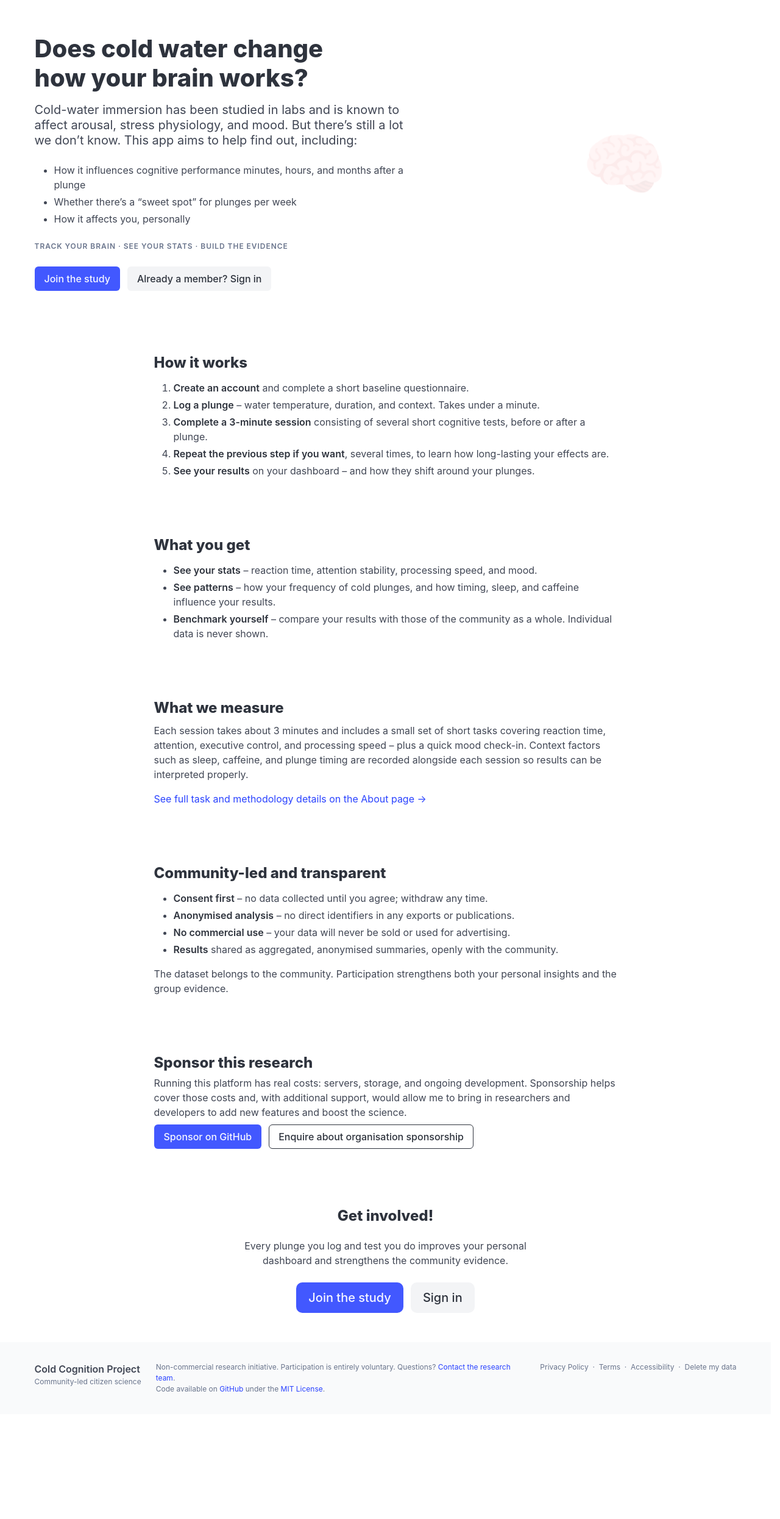
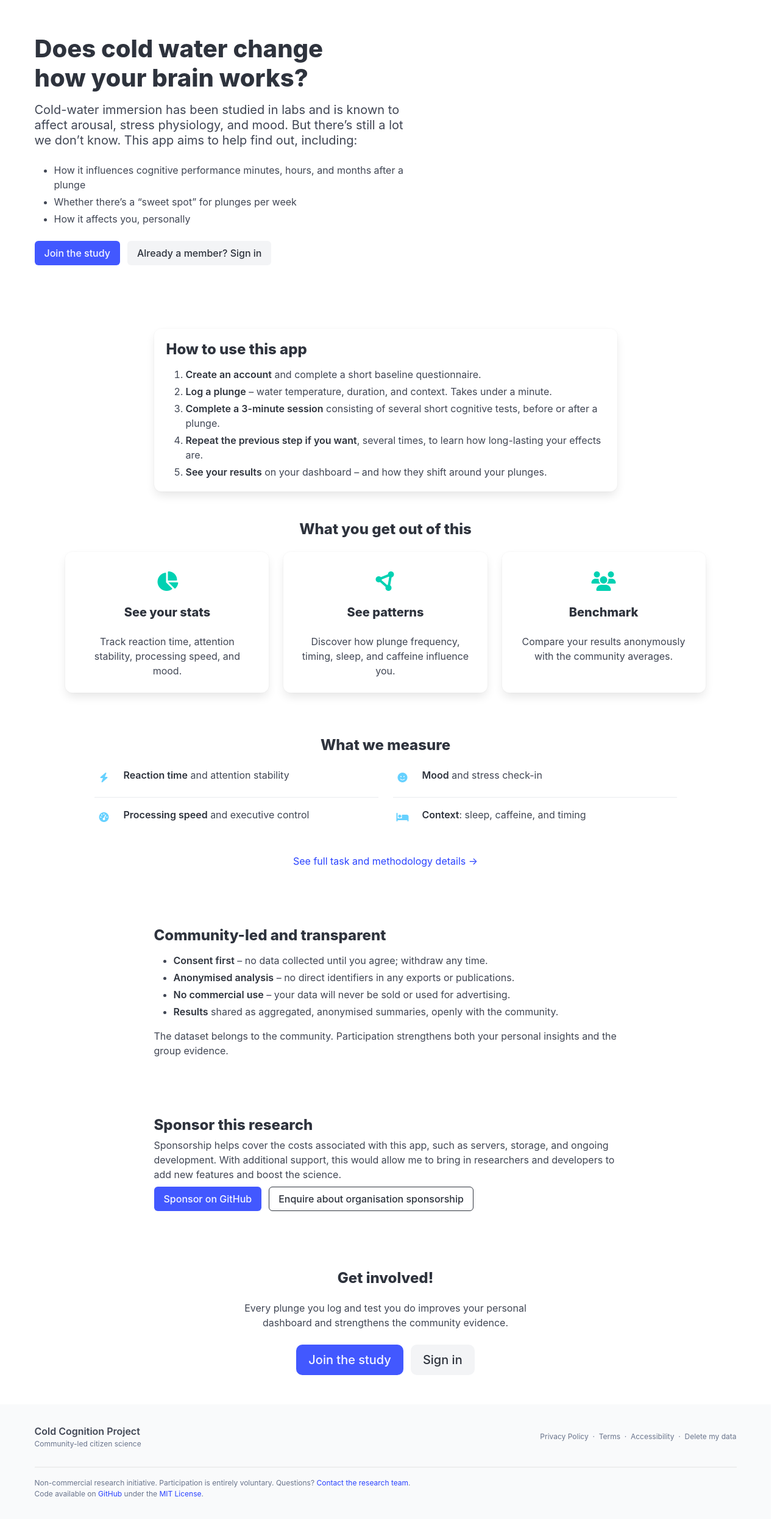
Before and after one commit to andytwoods/iceplunge, a Django app: page / in a window 1280 px wide. Shown: the part 52-2543 px from the top of the page at 61% size. Before the commit the page ends 2334 px from the top, so only its background shows below. Run offline with Django 5.2, Linux system fonts and the light colour scheme; data that the repository does not hold is empty; parts of the project's set-up code (start-up, migrations or seed data) failed here and were passed over.

Commit message:
Refactor homepage content and layout for improved clarity and engagement
- Simplify and restructure sections for better readability.
- Redesign "How it works," "What you get," and "What we measure" sections with cards and media elements.
- Enhance "Join CTA" with consistent alignment and improved button styling.
- Adjust sponsorship details and footer layout for a cleaner appearance.

```diff
--- a/iceplunge/templates/pages/home.html
+++ b/iceplunge/templates/pages/home.html
@@ -9,7 +9,7 @@
   <section class="section" style="padding-top:3.5rem; padding-bottom:3.5rem;">
     <div class="container">
       <div class="columns is-vcentered">
-        <div class="column is-7">
+        <div class="column">
 
           <h1 class="title is-2 mb-4" style="line-height:1.2;">
             Does cold water change<br>how your brain works?
@@ -27,9 +27,6 @@
             </ul>
           </div>
 
-        <p class="is-size-7 has-text-grey has-text-weight-semibold mb-2 is-uppercase" style="letter-spacing:.08em;">
-            Track your brain &middot; see your stats &middot; build the evidence
-          </p>
           {% if not request.user.is_authenticated %}
             <div class="buttons mt-5">
               {% if ACCOUNT_ALLOW_REGISTRATION %}
@@ -47,21 +44,17 @@
             </a>
           {% endif %}
         </div>
-        <div class="column is-4 is-offset-1 is-hidden-mobile" aria-hidden="true"
-             style="font-size:7rem; line-height:1; user-select:none; text-align:center; opacity:.12;">
-          🧠
-        </div>
       </div>
     </div>
   </section>
 
-
   {# ── 2. HOW IT WORKS ──────────────────────────────────────────────────────── #}
-  <section class="section has-background-scheme-main-bis">
+  <section class="section">
     <div class="container">
       <div class="columns">
         <div class="column is-8 is-offset-2">
-          <h2 class="title is-4 mb-4">How it works</h2>
+          <div class="box">
+            <h2 class="title is-4 mb-4">How to use this app</h2>
             <div class="content">
               <ol>
                 <li><strong>Create an account</strong> and complete a short baseline questionnaire.</li>
@@ -74,30 +67,47 @@
           </div>
         </div>
       </div>
+    </div>
   </section>
 
-
-  {# ── 3. WHAT YOU GET ──────────────────────────────────────────────────────── #}
-  <section class="section">
-    <div class="container">
+  <!-- ... existing code ... -->
+      <div class="columns is-centered">
+        <div class="column is-10">
+          <h2 class="title is-4 mb-5 has-text-centered">What you get out of this</h2>
           <div class="columns">
-        <div class="column is-8 is-offset-2">
-          <h2 class="title is-4 mb-4">What you get</h2>
-          <div class="content">
-            <ul>
-              <li>
-                <strong>See your stats</strong> – reaction time,
-                attention stability, processing speed, and mood.
-              </li>
-              <li>
-                <strong>See patterns</strong> – how your frequency of cold plunges,
-                and how timing, sleep, and caffeine influence your results.
-              </li>
-              <li>
-                <strong>Benchmark yourself</strong> – compare your results with those of the
-                community as a whole. Individual data is never shown.
-              </li>
-            </ul>
+            <div class="column is-4">
+              <div class="card has-background-scheme-main-bis" style="height:100%;">
+                <div class="card-content has-text-centered">
+                  <div class="icon is-large has-text-primary mb-4">
+                    <i class="fas fa-2x fa-chart-pie"></i>
+                  </div>
+                  <h3 class="title is-5">See your stats</h3>
+                  <p>Track reaction time, attention stability, processing speed, and mood.</p>
+                </div>
+              </div>
+            </div>
+            <div class="column is-4">
+              <div class="card has-background-scheme-main-bis" style="height:100%;">
+                <div class="card-content has-text-centered">
+                  <div class="icon is-large has-text-primary mb-4">
+                    <i class="fas fa-2x fa-circle-nodes"></i>
+                  </div>
+                  <h3 class="title is-5">See patterns</h3>
+                  <p>Discover how plunge frequency, timing, sleep, and caffeine influence you.</p>
+                </div>
+              </div>
+            </div>
+            <div class="column is-4">
+              <div class="card has-background-scheme-main-bis" style="height:100%;">
+                <div class="card-content has-text-centered">
+                  <div class="icon is-large has-text-primary mb-4">
+                    <i class="fas fa-2x fa-users"></i>
+                  </div>
+                  <h3 class="title is-5">Benchmark</h3>
+                  <p>Compare your results anonymously with the community averages.</p>
+                </div>
+              </div>
+            </div>
           </div>
         </div>
       </div>
@@ -108,19 +118,58 @@
   {# ── 3. WHAT WE MEASURE ───────────────────────────────────────────────────── #}
   <section class="section has-background-scheme-main-bis">
     <div class="container">
-      <div class="columns">
-        <div class="column is-8 is-offset-2">
-          <h2 class="title is-4 mb-3">What we measure</h2>
-          <div class="content">
+      <div class="columns is-centered">
+        <div class="column is-10">
+          <h2 class="title is-4 mb-5 has-text-centered">What we measure</h2>
+          <div class="columns is-multiline">
+            <div class="column is-6">
+              <div class="media mb-4">
+                <div class="media-left">
+                  <span class="icon is-medium has-text-info">
+                    <i class="fas fa-bolt"></i>
+                  </span>
+                </div>
+                <div class="media-content">
+                  <p><strong>Reaction time</strong> and attention stability</p>
+                </div>
+              </div>
+              <div class="media mb-4">
+                <div class="media-left">
+                  <span class="icon is-medium has-text-info">
+                    <i class="fas fa-tachometer-alt"></i>
+                  </span>
+                </div>
+                <div class="media-content">
+                  <p><strong>Processing speed</strong> and executive control</p>
+                </div>
+              </div>
+            </div>
+            <div class="column is-6">
+              <div class="media mb-4">
+                <div class="media-left">
+                  <span class="icon is-medium has-text-info">
+                    <i class="fas fa-smile"></i>
+                  </span>
+                </div>
+                <div class="media-content">
+                  <p><strong>Mood</strong> and stress check-in</p>
+                </div>
+              </div>
+              <div class="media mb-4">
+                <div class="media-left">
+                  <span class="icon is-medium has-text-info">
+                    <i class="fas fa-bed"></i>
+                  </span>
+                </div>
+                <div class="media-content">
+                  <p><strong>Context</strong>: sleep, caffeine, and timing</p>
+                </div>
+              </div>
+            </div>
+          </div>
+          <div class="has-text-centered mt-4">
             <p>
-              Each session takes about 3 minutes and includes a small set
-              of short tasks covering reaction time, attention, executive control, and
-              processing speed – plus a quick mood check-in. Context factors such as sleep,
-              caffeine, and plunge timing are recorded alongside each session so results
-              can be interpreted properly.
-            </p>
-            <p>
-              <a href="{% url 'about' %}">See full task and methodology details on the About page &rarr;</a>
+              <a href="{% url 'about' %}" class="is-link">See full task and methodology details &rarr;</a>
             </p>
           </div>
         </div>
@@ -161,9 +210,10 @@
 
           <h2 class="title is-4 mb-2">Sponsor this research</h2>
           <p class="mb-2">
-            Running this platform has real costs: servers, storage, and ongoing development.
-            Sponsorship helps cover those costs and, with additional support, would allow me to
-            bring in researchers and developers to add new features and boost the science.
+            Sponsorship helps cover the costs associated with this app, such as servers, storage, and ongoing
+            development.
+            With additional support, this would allow me to bring in researchers and developers to add new features
+            and boost the science.
           </p>
 
           {# Org logos #}
--- a/iceplunge/templates/partials/_footer.html
+++ b/iceplunge/templates/partials/_footer.html
@@ -1,20 +1,12 @@
 {% load i18n %}
 <footer class="footer" style="padding:2rem 1.5rem;">
   <div class="container">
-    <div class="columns">
+    <div class="columns is-vcentered">
       <div class="column is-narrow">
         <p class="has-text-weight-semibold">Cold Cognition Project</p>
         <p class="is-size-7 has-text-grey">Community-led citizen science</p>
       </div>
-      <div class="column">
-        <p class="is-size-7 has-text-grey">
-          Non-commercial research initiative. Participation is entirely voluntary.
-          Questions? <a href="{% url 'about' %}">Contact the research team</a>.
-          <br>
-          Code available on <a href="https://github.com/andytwoods/iceplunge">GitHub</a> under the <a href="https://github.com/andytwoods/iceplunge/blob/main/LICENSE">MIT License</a>.
-        </p>
-      </div>
-      <div class="column is-narrow has-text-right-tablet">
+      <div class="column is-narrow has-text-right-tablet" style="margin-left: auto;">
         <p class="is-size-7 has-text-grey">
           <a href="{% url 'privacy' %}" class="has-text-grey">{% translate "Privacy Policy" %}</a>
           &nbsp;&middot;&nbsp;
@@ -26,5 +18,16 @@
         </p>
       </div>
     </div>
+    <hr style="margin: 1rem 0; background-color: #eee;">
+    <div class="columns">
+      <div class="column">
+        <p class="is-size-7 has-text-grey">
+          Non-commercial research initiative. Participation is entirely voluntary.
+          Questions? <a href="{% url 'about' %}">Contact the research team</a>.
+          <br>
+          Code available on <a href="https://github.com/andytwoods/iceplunge">GitHub</a> under the <a href="https://github.com/andytwoods/iceplunge/blob/main/LICENSE">MIT License</a>.
+        </p>
+      </div>
+    </div>
   </div>
 </footer>
```
Lines whose indentation alone changed are shown as unchanged.
